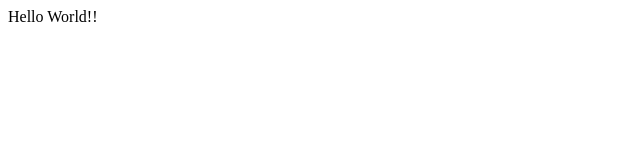
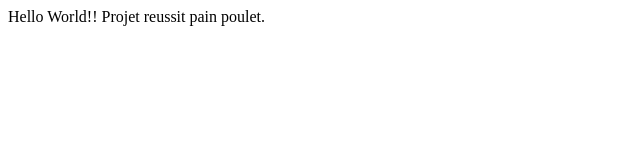
Before and after one commit to elomjulio55-gif/git-test, a plain HTML site: page index.html in a window 1280 px wide. Shown: the whole page, without its empty margins (0-640 px from the left). Drawn offline with Linux system fonts and the light colour scheme.

Commit message:
Update index.html

```diff
--- a/index.html
+++ b/index.html
@@ -7,5 +7,6 @@
 </head>
 <body>
     Hello World!!
+    Projet reussit pain poulet.
 </body>
 </html>
```
